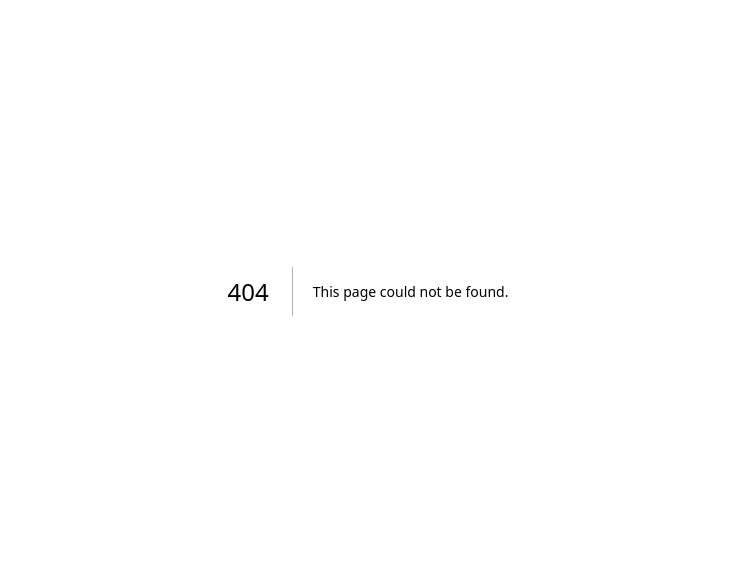
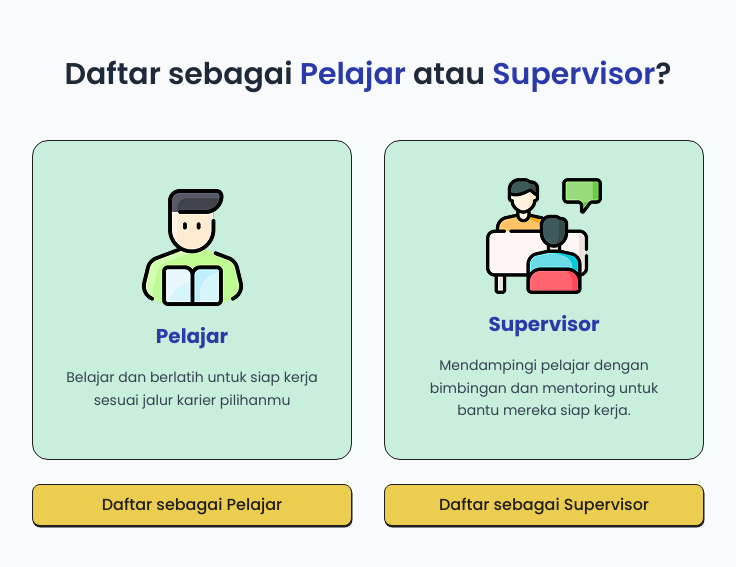
Before and after one commit to najwakahanifatima/EduMinds, a Next.js app in the folder apps/web/: page /signup in a window 1280 px wide. Before the commit this address had no page. Shown: the part 109-676 px from the top of the page, without its empty margins (272-1008 px from the left). Built offline with nearby package versions, Linux system fonts and the light colour scheme.

Commit message:
feat: add signup page

```diff
--- a/apps/web/src/app/page.tsx
+++ b/apps/web/src/app/page.tsx
@@ -11,7 +11,7 @@ const Home = () => {
       <img src="logo.png" className="mx-auto w-72 -mt-6 mb-6"/>
       <div className="flex flex-col items-center gap-4">
         <Button bgColor="#EDCD50" onClick={() => Router.push("/login")} width="275px">Masuk</Button>
-        <Button bgColor="#B3EBCE" width="275px">Daftar Akun</Button>
+        <Button bgColor="#B3EBCE" onClick={() => Router.push("/signup")} width="275px">Daftar Akun</Button>
       </div>
     </div>
   )
--- /dev/null
+++ b/apps/web/src/app/signup/page.tsx
@@ -0,0 +1,44 @@
+'use client'
+import { useRouter } from 'next/navigation';
+import Button from '../_components/Button';
+
+const SignUp = () => {
+  const Router = useRouter();
+
+  return (
+    <div className="min-h-screen flex flex-col items-center justify-center bg-gray-50 p-4">
+      <h1 className="font-semibold text-3xl text-center mb-12 text-gray-800">
+        Daftar sebagai <span className="text-[#2A3AA9]">Pelajar</span> atau <span className="text-[#2A3AA9]">Supervisor</span>?
+      </h1>
+
+      <div className="flex gap-8 items-center justify-center max-w-4xl">
+        <div className="flex flex-col items-center">
+          <div className="bg-[rgba(179,235,206,0.7)] border rounded-2xl w-80 h-80 p-8 flex flex-col items-center justify-center text-center mb-6">
+            <img src="pelajar-icon.png" className="mb-4" alt="Pelajar Icon"/>
+            <h2 className="text-[#2A3AA9] font-bold text-xl mb-4">Pelajar</h2>
+            <p className="text-gray-700 text-sm leading-relaxed">
+              Belajar dan berlatih untuk siap kerja sesuai jalur karier pilihanmu
+            </p>
+          </div>
+          <Button width="320px" fontWeight="font-medium">
+            Daftar sebagai Pelajar
+          </Button>
+        </div>
+        <div className="flex flex-col items-center">
+          <div className="bg-[rgba(179,235,206,0.7)] border rounded-2xl w-80 h-80 p-8 flex flex-col items-center justify-center text-center mb-6">
+            <img src="supervisor-icon.png" className="mb-4" alt="Supervisor Icon"/>
+            <h2 className="text-[#2A3AA9] font-bold text-xl mb-4">Supervisor</h2>
+            <p className="text-gray-700 text-sm leading-relaxed">
+              Mendampingi pelajar dengan bimbingan dan mentoring untuk bantu mereka siap kerja.
+            </p>
+          </div>
+          <Button width="320px" fontWeight="font-medium">
+            Daftar sebagai Supervisor
+          </Button>
+        </div>
+      </div>
+    </div>
+  )
+}
+
+export default SignUp;
```
Also changed, not shown: apps/web/public/pelajar-icon.png (added), apps/web/public/supervisor-icon.png (added).
